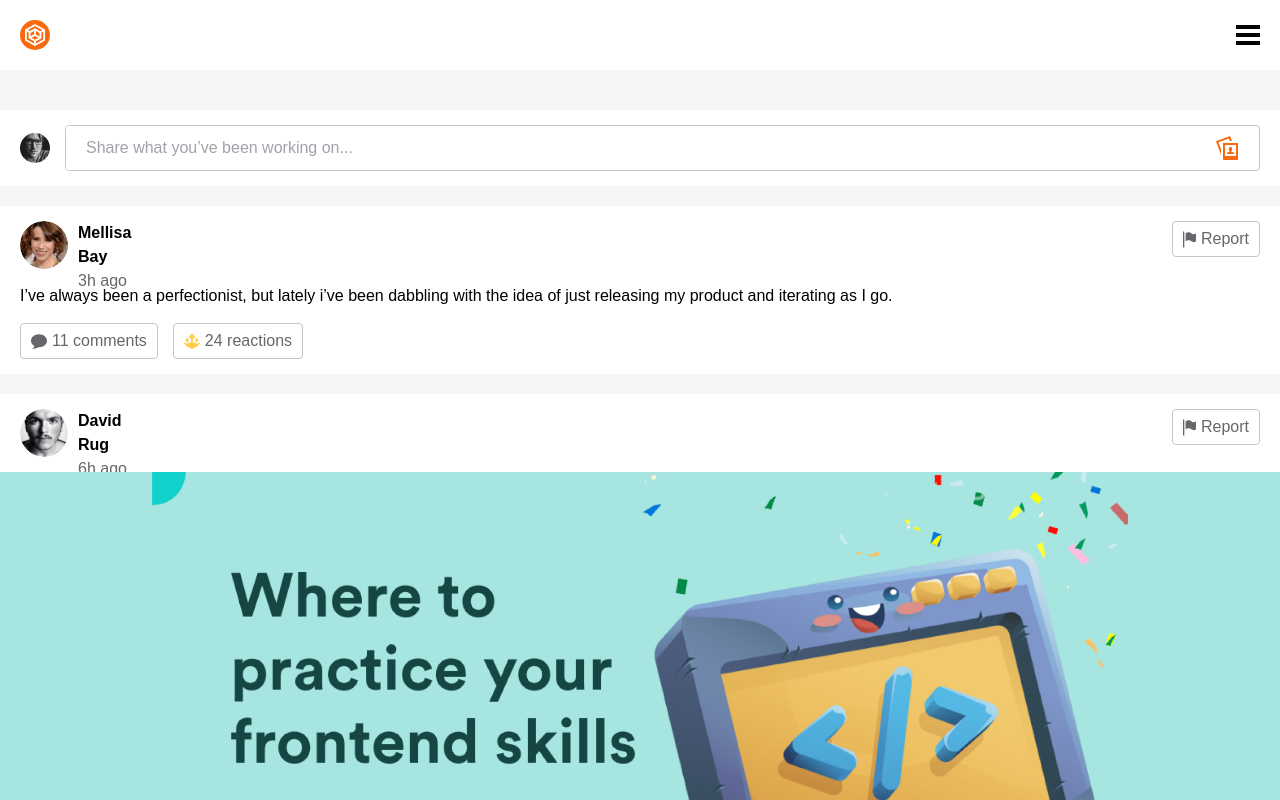
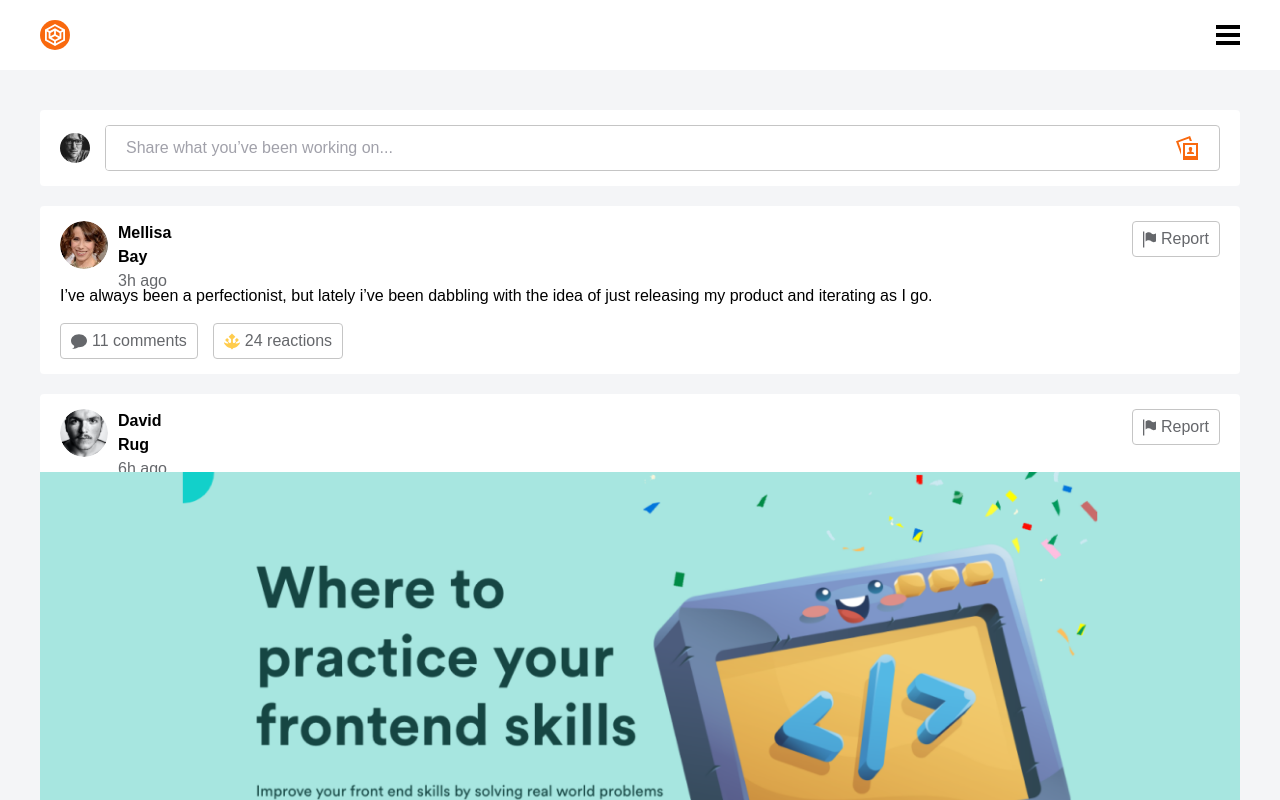
Before and after one commit to Alysander/accountable-demo-page, a React (Create React App) app: page / in a window 1280 px wide. Shown: the top 800 px of the page. Built offline with nearby package versions, Linux system fonts and the light colour scheme.

Commit message:
Side gutters working on tablet

```diff
--- a/src/App.tsx
+++ b/src/App.tsx
@@ -8,12 +8,14 @@ import { TrendingPostList } from './components/TrendingPostList';
 function App() {
   return (
 
-    <div className="pb-8 grid grid-cols-1 gap-4">
+    <div className="pb-8">
       <Header />
-      <ArticleList />
-      <TrendingPostList />
-      <MilestoneList />
-      <Livestream />
+      <div className="grid grid-cols-1 gap-4 md:px-8">
+        <ArticleList />
+        <TrendingPostList />
+        <MilestoneList />
+        <Livestream />
+      </div>
     </div>
   );
 }
--- a/src/components/Header.tsx
+++ b/src/components/Header.tsx
@@ -2,9 +2,12 @@ import hamburger from "../assets/HamburgerMenu.svg"
 import logo from "../assets/Logo.svg"
 
 const Header = () => (
-    <header className="base-container dynamic-px py-4 mx-auto flex justify-between mb-4">
-        <img src={logo} alt="Logo" />
-        <img src={hamburger} alt="Menu" />
+    <header className="px-4 py-4 mb-8 bg-white md:px-8">
+        <div className="container  mx-auto flex justify-between">
+
+            <img src={logo} alt="Logo" />
+            <img src={hamburger} alt="Menu" />
+        </div>
     </header>
 )
 
--- a/src/index.css
+++ b/src/index.css
@@ -14,7 +14,7 @@ body {
     @apply bg-gray-lightest;
   }
   .base-container {
-    @apply bg-white container;
+    @apply bg-white container rounded mx-auto;
   }
   h2 {
     @apply font-bold text-gray;
```
